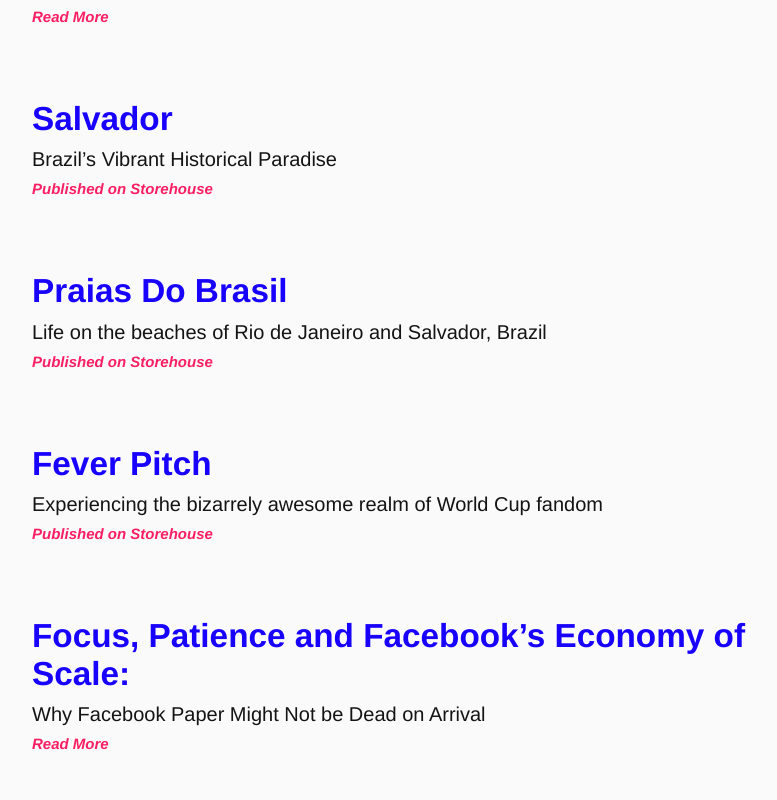
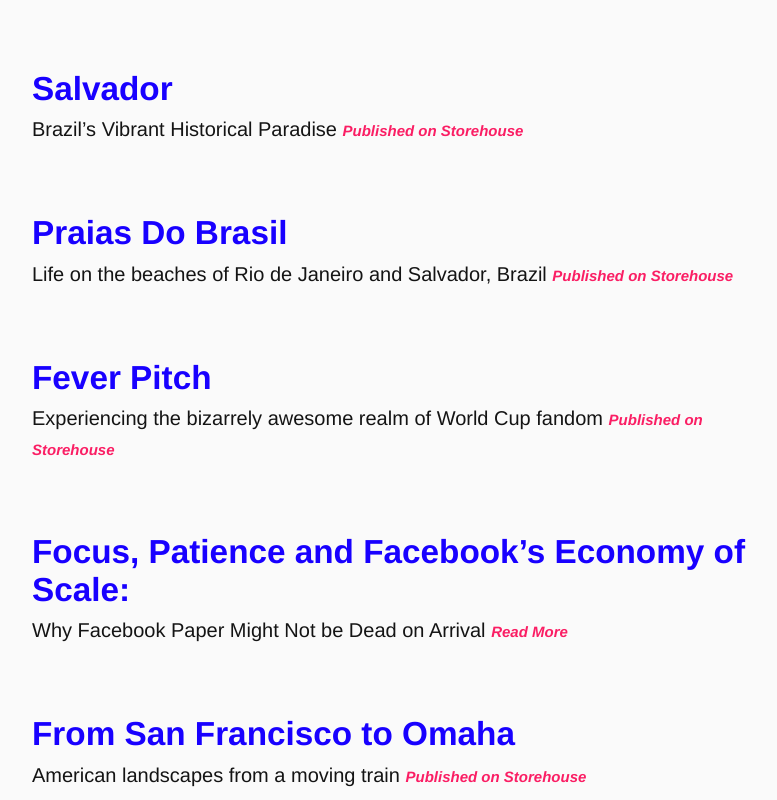
Before and after one commit to webbarr/web, a plain HTML site: page blog.html in a window 1280 px wide. Shown: the part 480-1280 px from the top of the page, without its empty margins (243-1020 px from the left). Drawn offline with nearby package versions, Linux system fonts and the light colour scheme.

Commit message:
removed breaks

```diff
--- a/blog.html
+++ b/blog.html
@@ -69,33 +69,33 @@
 
 
 <li style="line-height: 1.75em;"><a href="http://us8.campaign-archive1.com/?u=bd0ee2b78cc783c5c109e4488&id=944e2269cd"target="_blank">Foraged</a>
-    <span>Recently, I guest curated the Halloween edition of <i>foraged</i> for the fine folks at <a class="read-more" href="http://www.madebymorel.com/"target="_blank" style="color:#002A5A;">Morel</a>. Check it out!&nbsp;<br/><a class="read-more" href="http://us8.campaign-archive1.com/?u=bd0ee2b78cc783c5c109e4488&id=944e2269cd"target="_blank">Read More</a></span>
+    <span>Recently, I guest curated the Halloween edition of <i>foraged</i> for the fine folks at <a class="read-more" href="http://www.madebymorel.com/"target="_blank" style="color:#002A5A;">Morel</a>. Check it out!&nbsp;<a class="read-more" href="http://us8.campaign-archive1.com/?u=bd0ee2b78cc783c5c109e4488&id=944e2269cd"target="_blank">Read More</a></span>
   </li>
 
 
 <li style="line-height: 1.75em;"><a href="https://www.storehouse.co/stories/t3ezz-salvador"target="_blank">Salvador</a>
-    <span>Brazil&rsquo;s Vibrant Historical Paradise&nbsp;<br/><a class="read-more" href="https://www.storehouse.co/stories/t3ezz-salvador"target="_blank">Published on Storehouse</a></span>
+    <span>Brazil&rsquo;s Vibrant Historical Paradise&nbsp;<a class="read-more" href="https://www.storehouse.co/stories/t3ezz-salvador"target="_blank">Published on Storehouse</a></span>
   </li>
 
 
     <li style="line-height: 1.75em;"><a href="https://www.storehouse.co/stories/t4rbs-praias-do-brasil"target="_blank">Praias Do Brasil</a>
-        <span>Life on the beaches of Rio de Janeiro and Salvador, Brazil&nbsp;<br/><a class="read-more" href="https://www.storehouse.co/stories/t4rbs-praias-do-brasil"target="_blank">Published on Storehouse</a></span>
+        <span>Life on the beaches of Rio de Janeiro and Salvador, Brazil&nbsp;<a class="read-more" href="https://www.storehouse.co/stories/t4rbs-praias-do-brasil"target="_blank">Published on Storehouse</a></span>
       </li>
 
     <li style="line-height: 1.75em;"><a href="https://www.storehouse.co/stories/t5omx-fever-pitch"target="_blank">Fever Pitch</a>
-        <span>Experiencing the bizarrely awesome realm of World Cup fandom&nbsp;<br/><a class="read-more" href="https://www.storehouse.co/stories/t5omx-fever-pitch"target="_blank">Published on Storehouse</a></span>
+        <span>Experiencing the bizarrely awesome realm of World Cup fandom&nbsp;<a class="read-more" href="https://www.storehouse.co/stories/t5omx-fever-pitch"target="_blank">Published on Storehouse</a></span>
       </li>
 
   <li style="line-height: 1.75em;"><a href="/blog/facebook-paper.html">Focus, Patience and Facebook&rsquo;s Economy of Scale:</a>
-  <span>Why Facebook Paper Might Not be Dead on Arrival&nbsp;<br/><a class="read-more" href="/blog/facebook-paper.html">Read More</a></span>
+  <span>Why Facebook Paper Might Not be Dead on Arrival&nbsp;<a class="read-more" href="/blog/facebook-paper.html">Read More</a></span>
 </li>
 
 <li style="line-height: 1.75em;"><a href="https://www.storehouse.co/stories/28sv-from-san-francisco-to-omaha"target="_blank">From San Francisco to Omaha</a>
-    <span>American landscapes from a moving train&nbsp;</br><a class="read-more" href="https://www.storehouse.co/stories/28sv-from-san-francisco-to-omaha"target="_blank">Published on Storehouse</a></span>
+    <span>American landscapes from a moving train&nbsp;<a class="read-more" href="https://www.storehouse.co/stories/28sv-from-san-francisco-to-omaha"target="_blank">Published on Storehouse</a></span>
   </li>
 
     <li><a href="https://www.storehouse.co/stories/z47s-waking-up-at-28"target="_blank">Waking Up at 28</a>
-        <span>A Beginner&rsquo;s Guide to the AeroPress Coffee Maker&nbsp;<br/><a class="read-more" href="https://www.storehouse.co/stories/z47s-waking-up-at-28"target="_blank">Published on Storehouse</a></span><br/><br/><br/><br/><br/><br/><br/><br/><br/>
+        <span>A Beginner&rsquo;s Guide to the AeroPress Coffee Maker&nbsp;<a class="read-more" href="https://www.storehouse.co/stories/z47s-waking-up-at-28"target="_blank">Published on Storehouse</a></span><br/><br/><br/><br/><br/><br/><br/><br/><br/>
       </li>
 
 </ul>
```
